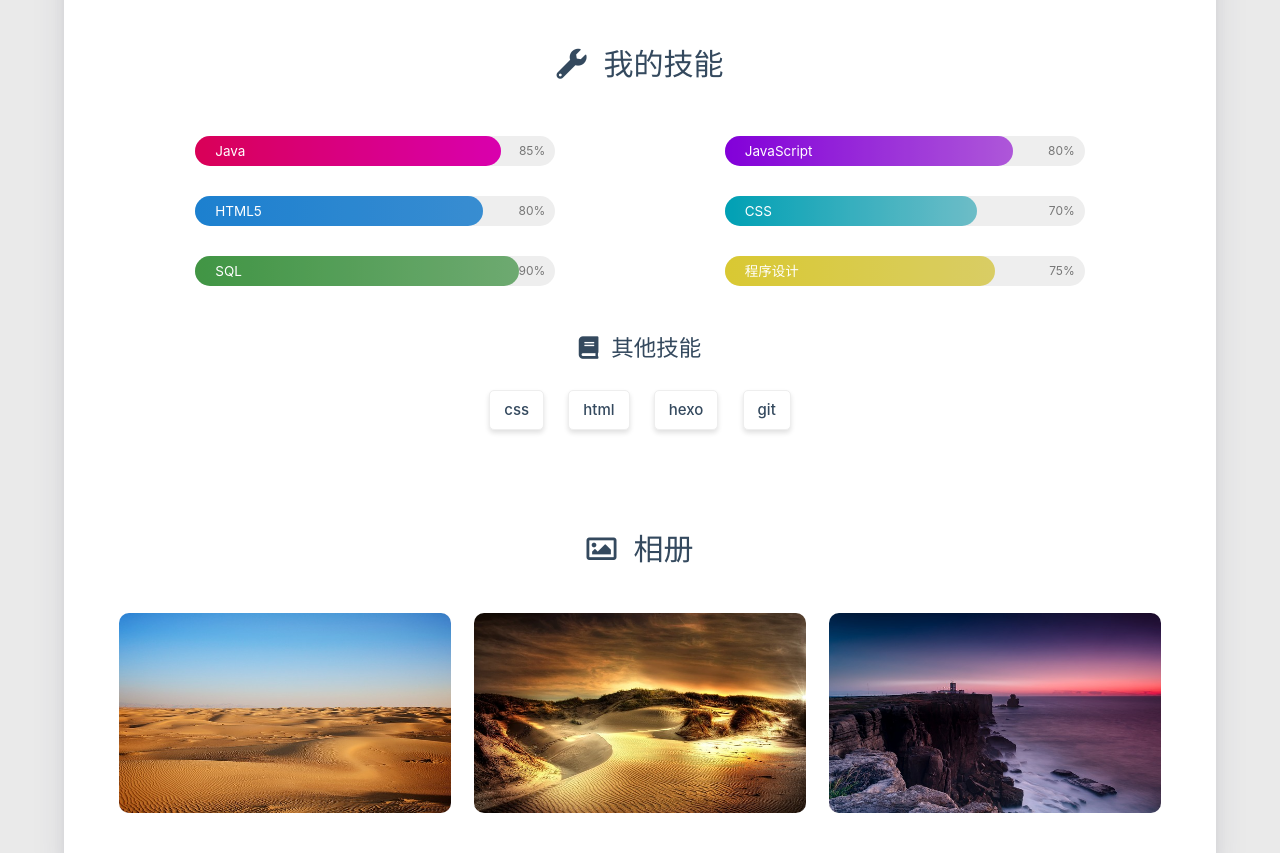
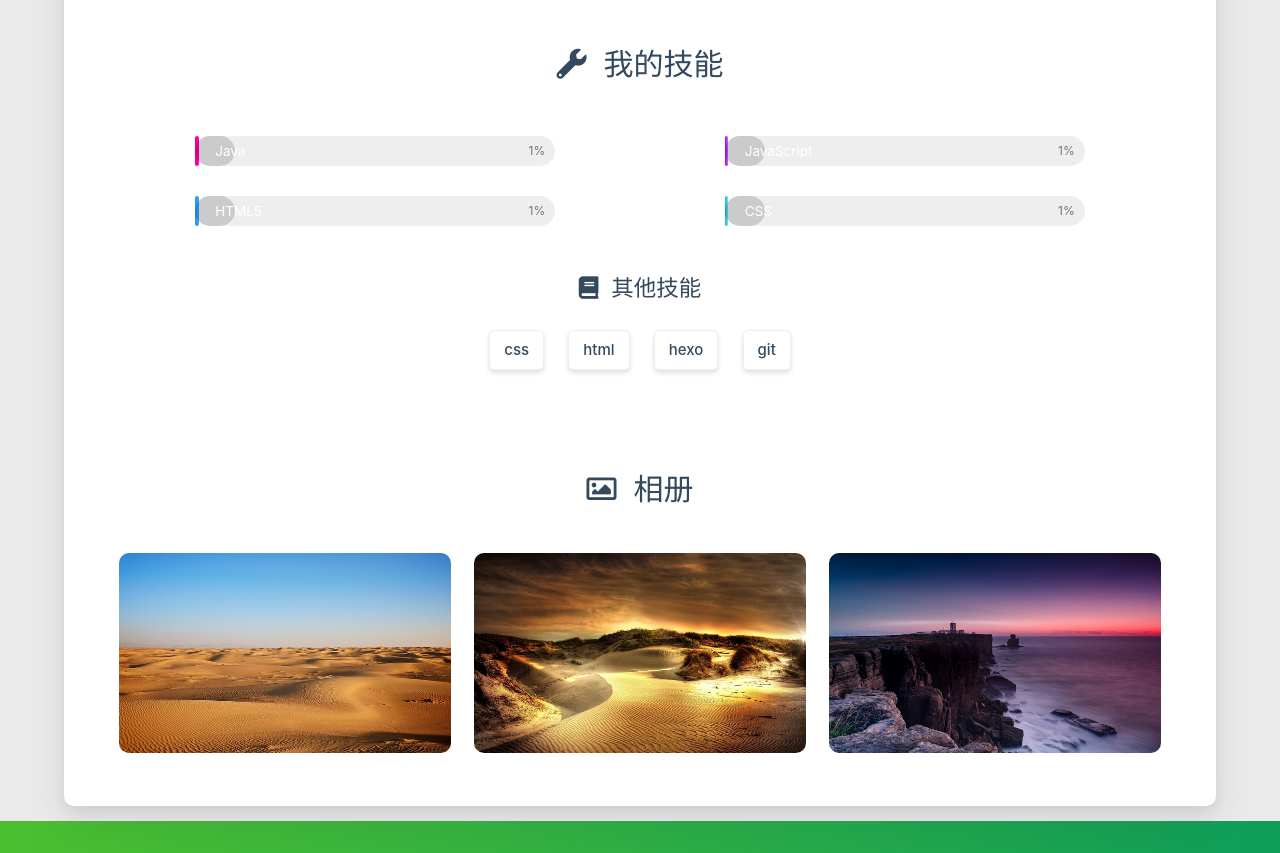
Before and after one commit to Yang-y-good/Yangblog.io, a plain HTML site: page about/index.html in a window 1280 px wide. Shown: the part 1680-2533 px from the top of the page. Drawn offline with nearby package versions, Linux system fonts and the light colour scheme; some packages are replaced by stand-ins of ours; a script that the page names is missing.

Commit message:
Site updated: 2021-01-23 19:44:04

```diff
--- a/about/index.html
+++ b/about/index.html
@@ -704,10 +704,10 @@
         <div class="col s12 m6 l6" data-aos="fade-up">
             <div class="skillbar">
                 <div class="skillbar-title"
-                     style="background: linear-gradient(to right, #FF0066 0%, #FF00CC 100%); width: 85%">
+                     style="background: linear-gradient(to right, #FF0066 0%, #FF00CC 100%); width: 1%">
                     <span>Java</span>
                 </div>
-                <div class="skill-bar-percent">85%</div>
+                <div class="skill-bar-percent">1%</div>
             </div>
         </div>
 
@@ -715,10 +715,10 @@
         <div class="col s12 m6 l6" data-aos="fade-up">
             <div class="skillbar">
                 <div class="skillbar-title"
-                     style="background: linear-gradient(to right, #9900FF 0%, #CC66FF 100%); width: 80%">
+                     style="background: linear-gradient(to right, #9900FF 0%, #CC66FF 100%); width: 1%">
                     <span>JavaScript</span>
                 </div>
-                <div class="skill-bar-percent">80%</div>
+                <div class="skill-bar-percent">1%</div>
             </div>
         </div>
 
@@ -726,10 +726,10 @@
         <div class="col s12 m6 l6" data-aos="fade-up">
             <div class="skillbar">
                 <div class="skillbar-title"
-                     style="background: linear-gradient(to right, #2196F3 0%, #42A5F5 100%); width: 80%">
+                     style="background: linear-gradient(to right, #2196F3 0%, #42A5F5 100%); width: 1%">
                     <span>HTML5</span>
                 </div>
-                <div class="skill-bar-percent">80%</div>
+                <div class="skill-bar-percent">1%</div>
             </div>
         </div>
 
@@ -737,32 +737,10 @@
         <div class="col s12 m6 l6" data-aos="fade-up">
             <div class="skillbar">
                 <div class="skillbar-title"
-                     style="background: linear-gradient(to right, #00BCD4 0%, #80DEEA 100%); width: 70%">
+                     style="background: linear-gradient(to right, #00BCD4 0%, #80DEEA 100%); width: 1%">
                     <span>CSS</span>
                 </div>
-                <div class="skill-bar-percent">70%</div>
-            </div>
-        </div>
-
-
-        <div class="col s12 m6 l6" data-aos="fade-up">
-            <div class="skillbar">
-                <div class="skillbar-title"
-                     style="background: linear-gradient(to right, #4CAF50 0%, #81C784 100%); width: 90%">
-                    <span>SQL</span>
-                </div>
-                <div class="skill-bar-percent">90%</div>
-            </div>
-        </div>
-
-
-        <div class="col s12 m6 l6" data-aos="fade-up">
-            <div class="skillbar">
-                <div class="skillbar-title"
-                     style="background: linear-gradient(to right, #FFEB3B 0%, #FFF176 100%); width: 75%">
-                    <span>程序设计</span>
-                </div>
-                <div class="skill-bar-percent">75%</div>
+                <div class="skill-bar-percent">1%</div>
             </div>
         </div>
 
```
